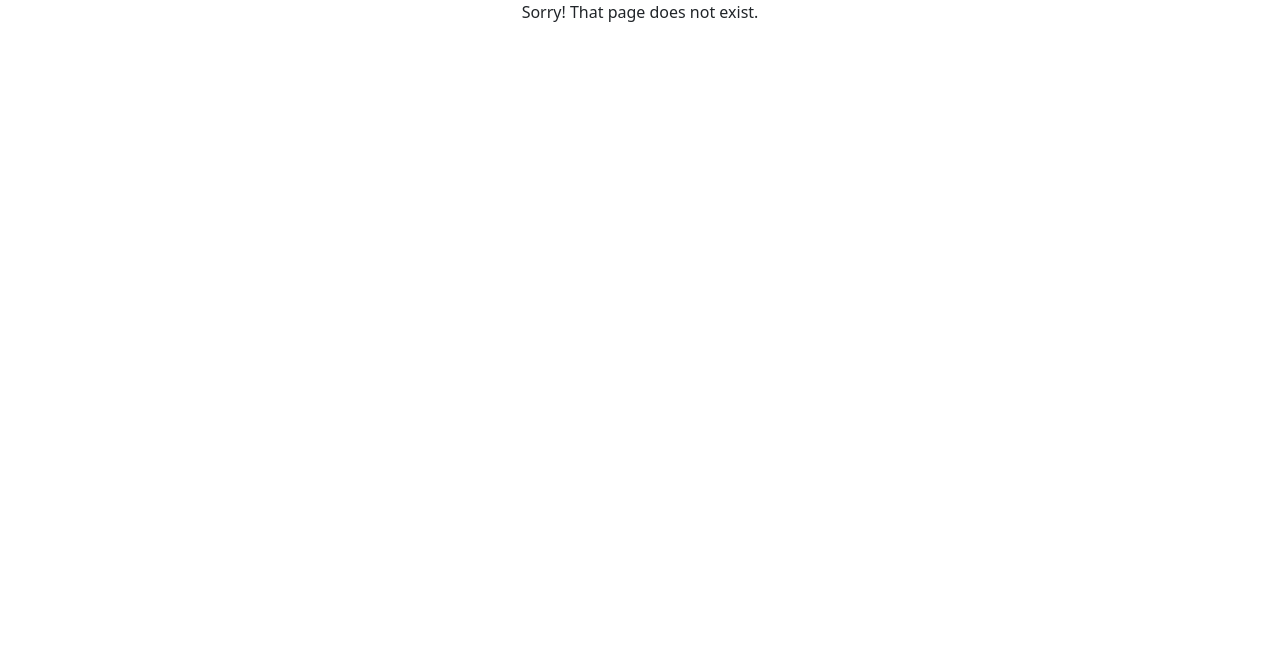
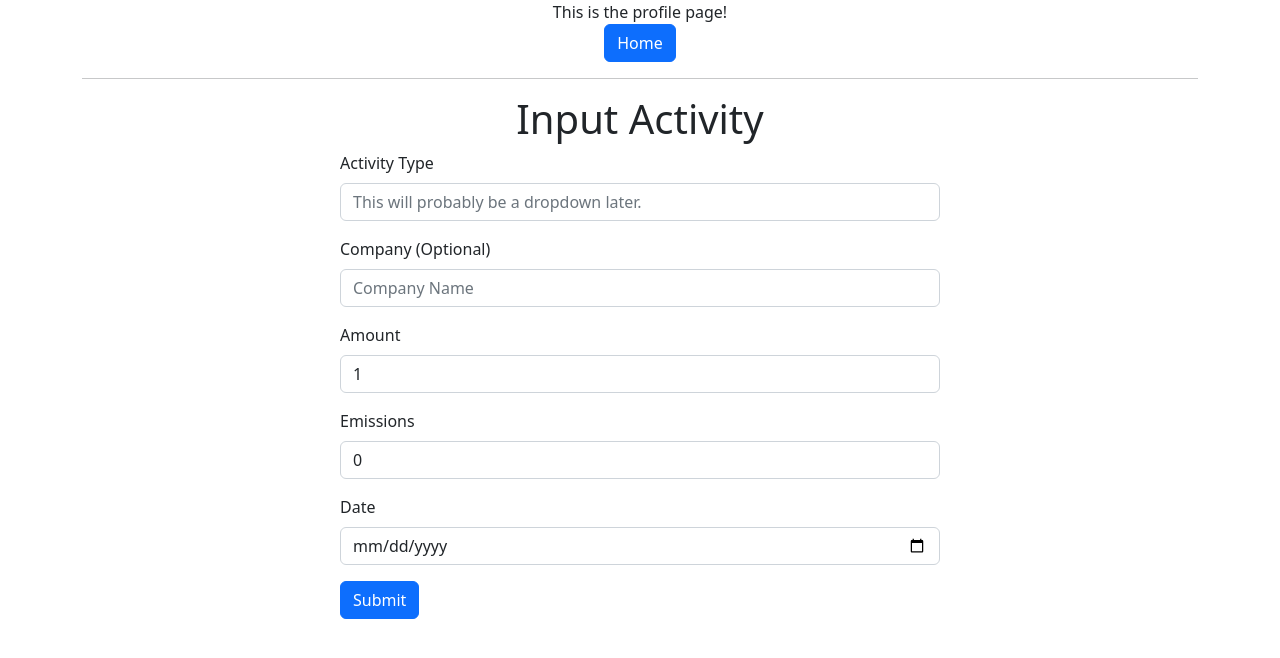
Before and after one commit to MichaelGeneRuiz/Metaprint, a React (Create React App) app in the folder client/: page /profile in a window 1280 px wide. Shown: the top 658 px of the page. Built offline with nearby package versions, Linux system fonts and the light colour scheme; sample sign-in values are in the browser's storage.

Commit message:
Added Profile Page, Input Activity Forms, Updated Route Redirection, Removed Unnecessary Backend Routes

```diff
--- a/client/src/App.js
+++ b/client/src/App.js
@@ -3,6 +3,8 @@ import { Route, Routes } from "react-router-dom";
 import Homepage from "./components/pages/Homepage";
 import LoginPage from "./components/pages/LoginPage";
 import PageNotFound from "./components/pages/PageNotFound";
+import ProfilePage from "./components/pages/ProfilePage";
+import RequiresToken from "./components/utils/RequiresToken";
 import RequiresNoToken from "./components/utils/RequiresNoToken";
 
 function App() {
@@ -10,7 +12,10 @@ function App() {
     <Routes>
       <Route exact path="/" element={<Homepage />} />
       <Route element={<RequiresNoToken />}>
-        <Route path="/Login" element={<LoginPage />} />
+        <Route path="/login" element={<LoginPage />} />
+      </Route>
+      <Route element = {<RequiresToken/>}>
+        <Route path="/profile" element={<ProfilePage/>}/>
       </Route>
       <Route path="*" element={<PageNotFound />} />
     </Routes>
--- a/client/src/components/auth/LoginForm.js
+++ b/client/src/components/auth/LoginForm.js
@@ -68,37 +68,30 @@ function LoginForm() {
   async function submitHandler(event) {
     event.preventDefault();
 
-    const enteredEmail = email;
-    const enteredPassword = password;
-    const enteredFirstName = firstName;
-    const enteredLastName = lastName;
-
     if (isLogin) {
       try {
-        const data = await login(enteredEmail, enteredPassword);
+        const data = await login(email, password);
         authCtx.login(data.user_token);
         setErrorMessage("");
-        setTimeout(() => {
-          navigate("/", { replace: true });
-        }, 2000);
+        navigate("/", { replace: true });
       } catch (error) {
-        setErrorMessage(error.message)
+        setErrorMessage(error.message);
         setRegistrationNotice("");
       }
     } else {
       try {
         const registerData = await createAccount(
-          enteredEmail,
-          enteredPassword,
-          enteredFirstName,
-          enteredLastName
+          email,
+          password,
+          firstName,
+          lastName
         );
 
         setRegistrationNotice(registerData.message);
         setErrorMessage("");
         setIsLogin(true);
       } catch (error) {
-        setErrorMessage(error.message)
+        setErrorMessage(error.message);
         setRegistrationNotice("");
       }
     }
--- a/client/src/components/pages/Homepage.js
+++ b/client/src/components/pages/Homepage.js
@@ -8,7 +8,6 @@ import AuthContext from "../../context/AuthContext";
 
 function Homepage() {
   const [numUsers, setNumUsers] = useState("Not Connected to Backend");
-  const [protectedData, setProtectedData] = useState("");
   const navigate = useNavigate();
 
   const authCtx = useContext(AuthContext);
@@ -24,33 +23,20 @@ function Homepage() {
     setNumUsers(`${data.users} users in the database.`);
   }, []);
 
-  function testButtonHandler(e) {
+  function navigateLogin(e) {
     e.preventDefault();
 
     navigate("/login");
   }
 
-  async function protectedClickHandler() {
-    const res = await fetch("/protected", {
-      method: "GET",
-      headers: {
-        "Content-Type": "application/json",
-        Authorization: `Bearer ${authCtx.token}`,
-      },
-    });
+  function navigateProfile(e) {
+    e.preventDefault();
 
-    const data = await res.json();
-
-    if (res.ok) {
-      setProtectedData(data.message);
-    } else {
-      setProtectedData("You are not authorized to view this data.");
-    }
+    navigate("/profile");
   }
 
   useEffect(() => {
     getHome();
-    setProtectedData("");
   }, [getHome]);
 
   return (
@@ -58,7 +44,7 @@ function Homepage() {
       <div>{numUsers}</div>
       <hr />
       {!authCtx.isLoggedIn && (
-        <Button onClick={testButtonHandler}>View Login Page</Button>
+        <Button onClick={navigateLogin}>View Login Page</Button>
       )}
       {authCtx.isLoggedIn && (
         <div>
@@ -73,11 +59,12 @@ function Homepage() {
           </Button>
         </div>
       )}
-      <hr />
-      <div>
-        <Button onClick={protectedClickHandler}>Get Protected Data</Button>
-        <p>{protectedData}</p>
-      </div>
+      {authCtx.isLoggedIn && (
+        <div>
+          <p>Go to your profile:</p>
+          <Button onClick={navigateProfile}>Profile</Button>
+        </div>
+      )}
     </Container>
   );
 }
--- /dev/null
+++ b/client/src/components/pages/ProfilePage.js
@@ -0,0 +1,31 @@
+import { useNavigate } from "react-router-dom";
+
+import Container from "react-bootstrap/Container";
+import Button from "react-bootstrap/Button";
+
+import InputActivity from "../profile/InputActivity";
+
+function ProfilePage() {
+  const navigate = useNavigate();
+
+  return (
+    <Container>
+      <div style={{ textAlign: "center" }}>
+        <div>This is the profile page!</div>
+        <Button
+          onClick={(e) => {
+            e.preventDefault();
+            navigate("/");
+          }}
+        >
+          Home
+        </Button>
+      </div>
+
+      <hr />
+      <InputActivity />
+    </Container>
+  );
+}
+
+export default ProfilePage;
--- /dev/null
+++ b/client/src/components/profile/InputActivity.js
@@ -0,0 +1,121 @@
+import { useState, useContext } from "react";
+
+import Container from "react-bootstrap/Container";
+import Form from "react-bootstrap/Form";
+import Button from "react-bootstrap/Button";
+import Alert from "react-bootstrap/Alert";
+
+import AuthContext from "../../context/AuthContext";
+
+import classes from "./InputActivity.module.css";
+
+function InputActivity() {
+  const [activityType, setActivityType] = useState("");
+  const [company, setCompany] = useState("");
+  const [amount, setAmount] = useState(1);
+  const [emissions, setEmissions] = useState(0);
+  const [timestamp, setTimestamp] = useState();
+  const [errorMessage, setErrorMessage] = useState("");
+  const [successMessage, setSuccessMessage] = useState("");
+
+  const authCtx = useContext(AuthContext);
+
+  async function submitHandler(event) {
+    event.preventDefault();
+
+    try {
+      const res = await fetch("/inputActivity", {
+        method: "POST",
+        body: JSON.stringify({
+          activity_type: activityType,
+          company,
+          amount,
+          emissions,
+          timestamp,
+        }),
+        headers: {
+          "Content-Type": "application/json",
+          Authorization: `Bearer ${authCtx.token}`,
+        },
+      });
+
+      const data = await res.json();
+
+      if (!res.ok) {
+        throw new Error(data.message);
+      }
+
+      setErrorMessage("");
+      setSuccessMessage(data.message);
+    } catch (error) {
+      setSuccessMessage("");
+      setErrorMessage(error.message);
+    }
+
+    setActivityType("");
+    setCompany("");
+    setAmount(1);
+    setEmissions("");
+  }
+
+  return (
+    <Container>
+      <Form onSubmit={submitHandler} className={classes.form}>
+        {!!errorMessage && <Alert variant="danger">{errorMessage}</Alert>}
+        {!!successMessage && <Alert variant="success">{successMessage}</Alert>}
+        <h1 className={classes.header}>Input Activity</h1>
+        <Form.Group className="mb-3" controlId="formBasicActivityType">
+          <Form.Label>Activity Type</Form.Label>
+          <Form.Control
+            type="text"
+            placeholder="This will probably be a dropdown later."
+            required
+            onChange={(e) => setActivityType(e.target.value)}
+            value={activityType}
+          />
+        </Form.Group>
+        <Form.Group className="mb-3" controlId="formBasicCompany">
+          <Form.Label>Company (Optional)</Form.Label>
+          <Form.Control
+            type="text"
+            placeholder="Company Name"
+            onChange={(e) => setCompany(e.target.value)}
+            value={company}
+          />
+        </Form.Group>
+        <Form.Group className="mb-3" controlId="formBasicAmount">
+          <Form.Label>Amount</Form.Label>
+          <Form.Control
+            type="number"
+            step="1"
+            min="1"
+            required
+            onChange={(e) => setAmount(e.target.value)}
+            value={amount}
+          />
+        </Form.Group>
+        <Form.Group className="mb-3" controlId="formBasicEmissions">
+          <Form.Label>Emissions</Form.Label>
+          <Form.Control
+            type="number"
+            min="0"
+            required
+            onChange={(e) => setEmissions(e.target.value)}
+            value={emissions}
+          />
+        </Form.Group>
+        <Form.Group className="mb-3" controlId="formBasicTimestamp">
+          <Form.Label>Date</Form.Label>
+          <Form.Control
+            type="date"
+            required
+            onChange={(e) => setTimestamp(e.target.value)}
+          />
+        </Form.Group>
+        <Button type="submit">Submit</Button>
+      </Form>
+    </Container>
+  );
+}
+
+export default InputActivity;
--- /dev/null
+++ b/client/src/components/profile/InputActivity.module.css
@@ -0,0 +1,8 @@
+.form {
+  margin: auto;
+  max-width: 600px;
+}
+
+.header {
+  text-align: center;
+}
--- a/client/src/components/utils/RequiresNoToken.js
+++ b/client/src/components/utils/RequiresNoToken.js
@@ -1,11 +1,18 @@
 import { Navigate, Outlet } from "react-router-dom";
 import { useContext } from "react";
+
+import Spinner from "react-bootstrap/Spinner";
+
 import AuthContext from "../../context/AuthContext";
 
-function RequiresToken() {
-  const { isLoggedIn } = useContext(AuthContext);
+function RequiresNoToken() {
+  const { isLoggedIn, loading } = useContext(AuthContext);
+
+  if (loading) {
+    return <Spinner />;
+  }
 
   return !isLoggedIn ? <Outlet /> : <Navigate to="/" />;
 }
 
-export default RequiresToken;
+export default RequiresNoToken;
--- a/client/src/components/utils/RequiresToken.js
+++ b/client/src/components/utils/RequiresToken.js
@@ -1,9 +1,16 @@
 import { Navigate, Outlet } from "react-router-dom";
 import { useContext } from "react";
+
+import Spinner from "react-bootstrap/Spinner";
+
 import AuthContext from "../../context/AuthContext";
 
 function RequiresToken() {
-  const { isLoggedIn } = useContext(AuthContext);
+  const { isLoggedIn, loading } = useContext(AuthContext);
+
+  if (loading) {
+    return <Spinner />;
+  }
 
   return isLoggedIn ? <Outlet /> : <Navigate to="/" />;
 }
--- a/client/src/context/AuthContext.js
+++ b/client/src/context/AuthContext.js
@@ -6,8 +6,10 @@ export function AuthProvider({ children }) {
   const [isLoggedIn, setIsLoggedIn] = useState(false);
   const [email, setEmail] = useState("");
   const [token, setToken] = useState();
+  const [loading, setLoading] = useState(true);
 
   useEffect(() => {
+    setLoading(true);
     const storedToken = localStorage.getItem("token");
     if (storedToken) {
       const decodedToken = JSON.parse(atob(storedToken.split(".")[1]));
@@ -21,6 +23,7 @@ export function AuthProvider({ children }) {
         setEmail(decodedToken.email);
       }
     }
+    setLoading(false);
   }, []);
 
   function login(newToken) {
@@ -39,7 +42,9 @@ export function AuthProvider({ children }) {
   }
 
   return (
-    <AuthContext.Provider value={{ isLoggedIn, token, email, login, logout }}>
+    <AuthContext.Provider
+      value={{ isLoggedIn, token, email, loading, login, logout }}
+    >
       {children}
     </AuthContext.Provider>
   );
```
Also changed, not shown: 1 other file (tests, documents, lock files or other folders).
